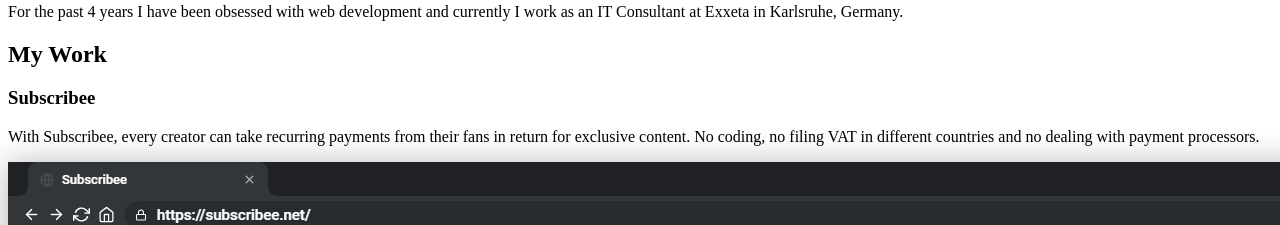
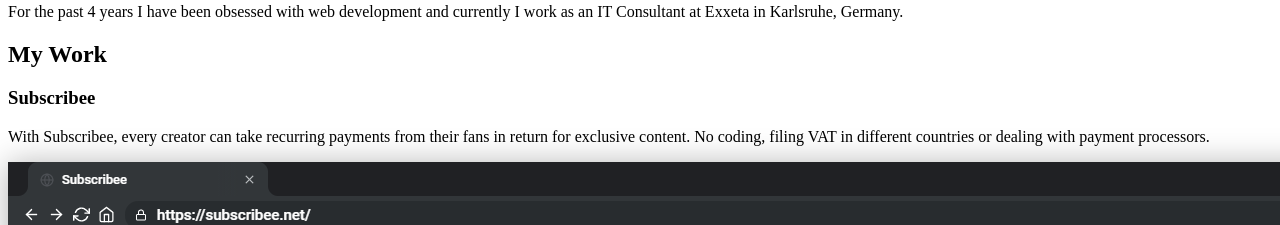
Before and after one commit to xdivby0/personal, a Next.js app: page / in a window 1280 px wide. Shown: the part 880-1105 px from the top of the page. Built offline with nearby package versions, Linux system fonts and the light colour scheme.

Commit message:
feature: edit copy

```diff
--- a/pages/index.js
+++ b/pages/index.js
@@ -59,7 +59,7 @@
                             <p>
                                 With Subscribee, every creator can take recurring payments from
                                 their fans in return for exclusive content.
-                                No coding, no filing VAT in different countries and no dealing with payment processors.
+                                No coding, filing VAT in different countries or dealing with payment processors.
                             </p>
                             <div className="flex justify-evenly p-8">
                                 <a href="https://subscribee.net" target="_blank" rel="noreferrer">
```
